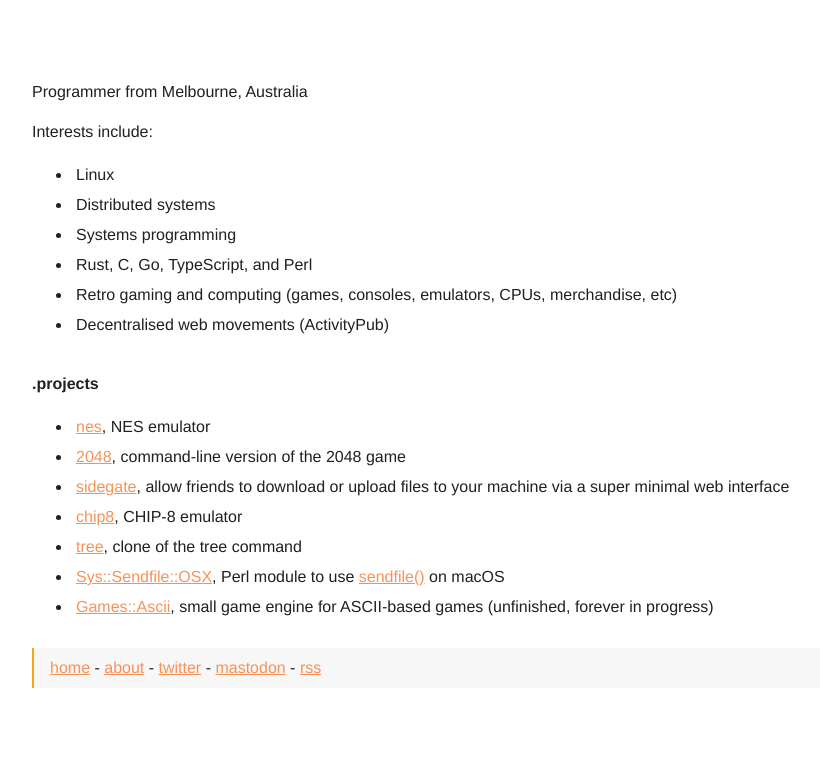
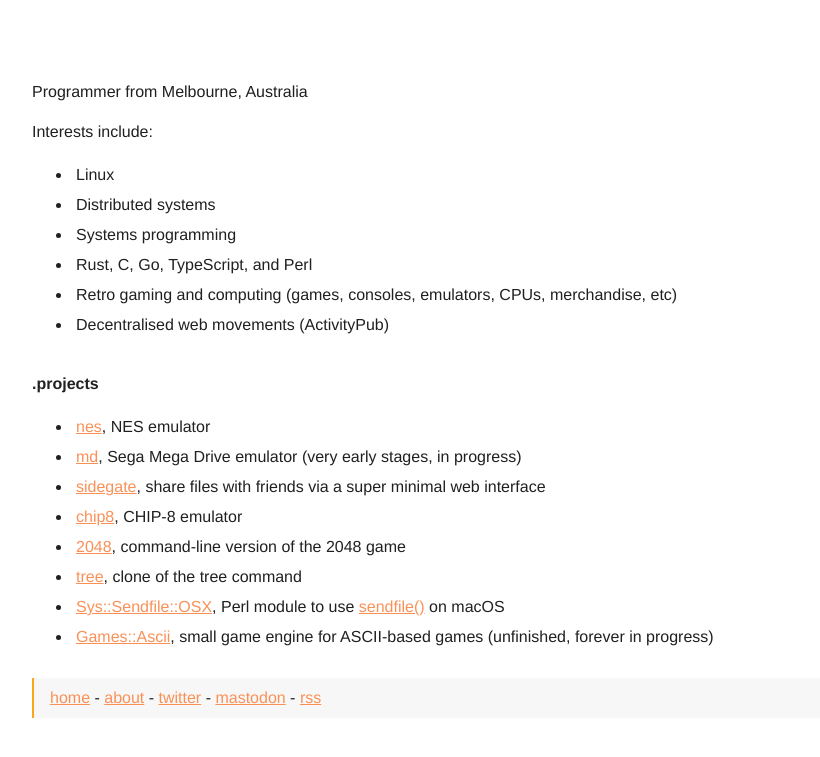
Before and after one commit to ltriant/ltriant.github.io, a Jekyll site: the page built from about.md, in a window 1280 px wide. Shown: the top 757 px of the page, without its empty margins (208-1028 px from the left). Built offline with Jekyll 4.4.1, drawn with Linux system fonts in a browser that asks for light colours.

Commit message:
about: update the project list a bit
Added Mega Drive emulator, and reworded sidegate description.

```diff
--- a/about.md
+++ b/about.md
@@ -16,9 +16,10 @@ Interests include:
 ## .projects
 
 * [nes](https://github.com/ltriant/nes), NES emulator
+* [md](https://github.com/ltriant/md), Sega Mega Drive emulator (very early stages, in progress)
+* [sidegate](https://github.com/ltriant/sidegate), share files with friends via a super minimal web interface
+* [chip8](https://github.com/ltriant/chip8), CHIP-8 emulator
 * [2048](https://github.com/ltriant/2048), command-line version of the 2048 game
-* [sidegate](https://github.com/ltriant/sidegate), allow friends to download or upload files to your machine via a super minimal web interface
-* [chip8](https://github.com/ltriant/chip8), CHIP-8 emulator
 * [tree](https://github.com/ltriant/tree), clone of the tree command
 * [Sys::Sendfile::OSX](https://metacpan.org/pod/Sys::Sendfile::OSX), Perl module to use [sendfile()](https://jvns.ca/blog/2016/01/23/sendfile-a-new-to-me-system-call/) on macOS
 * [Games::Ascii](https://github.com/ltriant/Games-Ascii), small game engine for ASCII-based games (unfinished, forever in progress)
```
